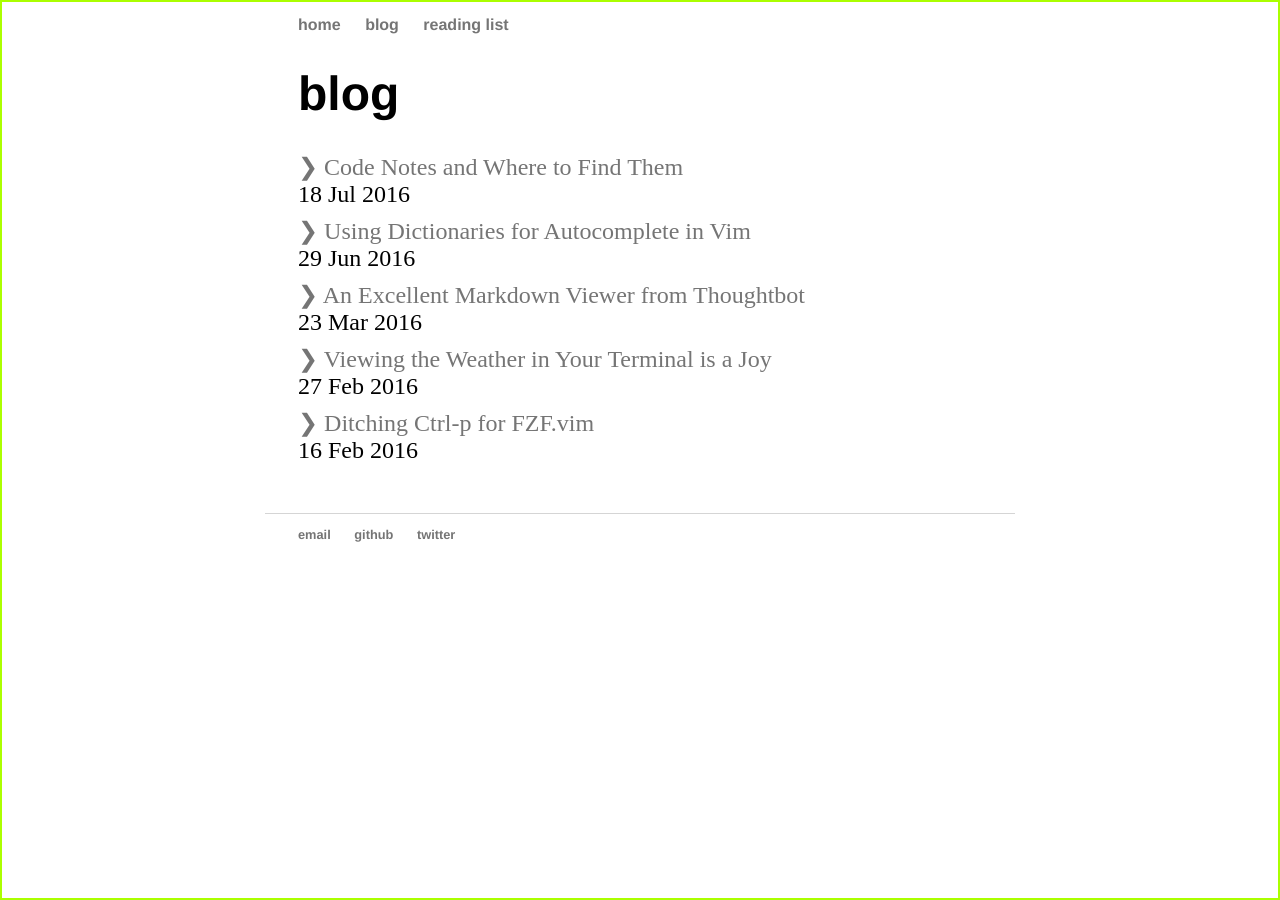
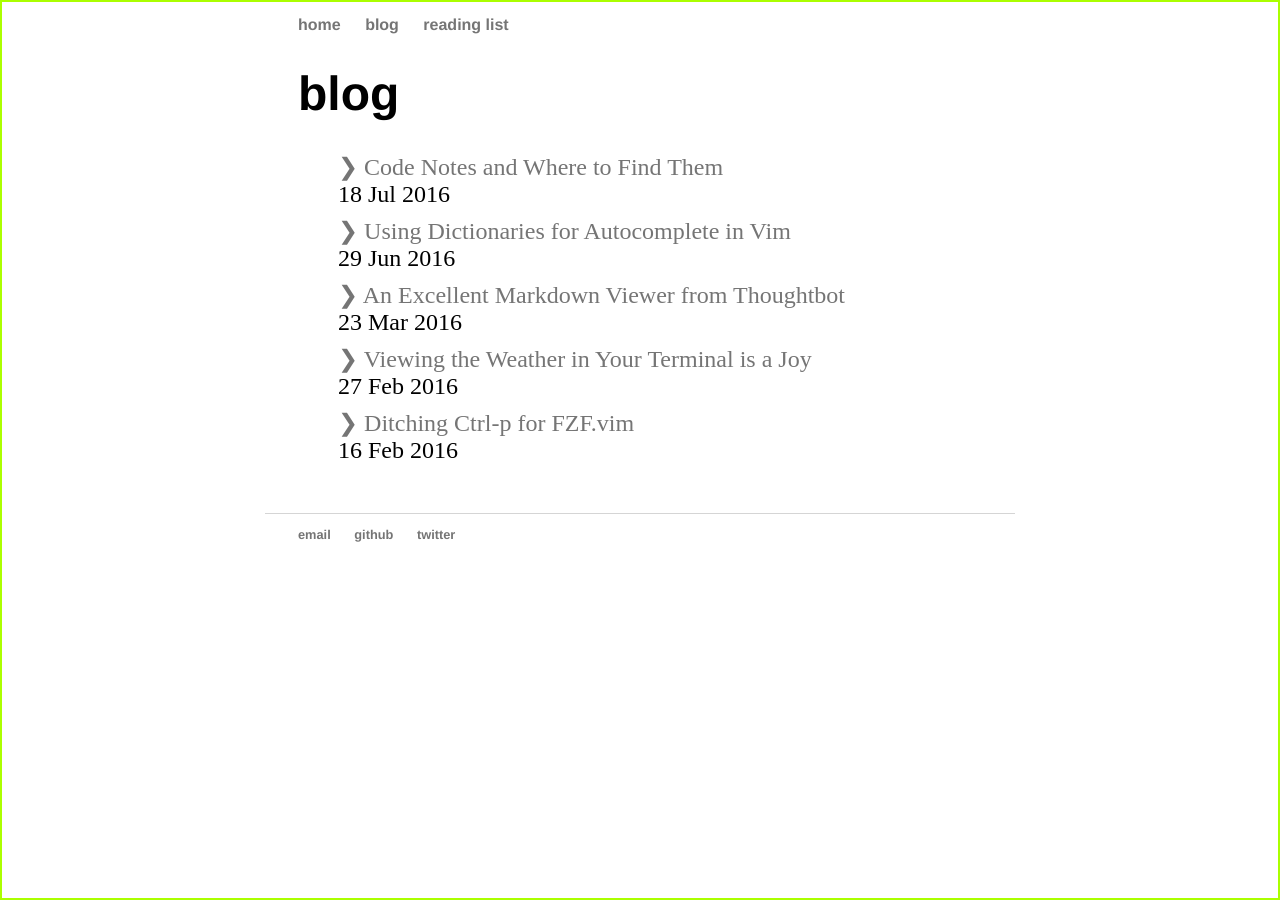
Before and after one commit to devinrm/devinrm.github.io, a Jekyll site: the page built from blog/index.html, in a window 1280 px wide. Built offline with Jekyll 4.4.1, drawn with Linux system fonts in a browser that asks for light colours.

Commit message:
Fix blog posts

```diff
--- a/css/main.css
+++ b/css/main.css
@@ -40,11 +40,7 @@
   padding: 0;
 }
 
-.blurb,
-.posts,
-.blog,
-.books,
-.reading-list,
+.container,
 nav,
 footer {
   margin-left: auto;
```
